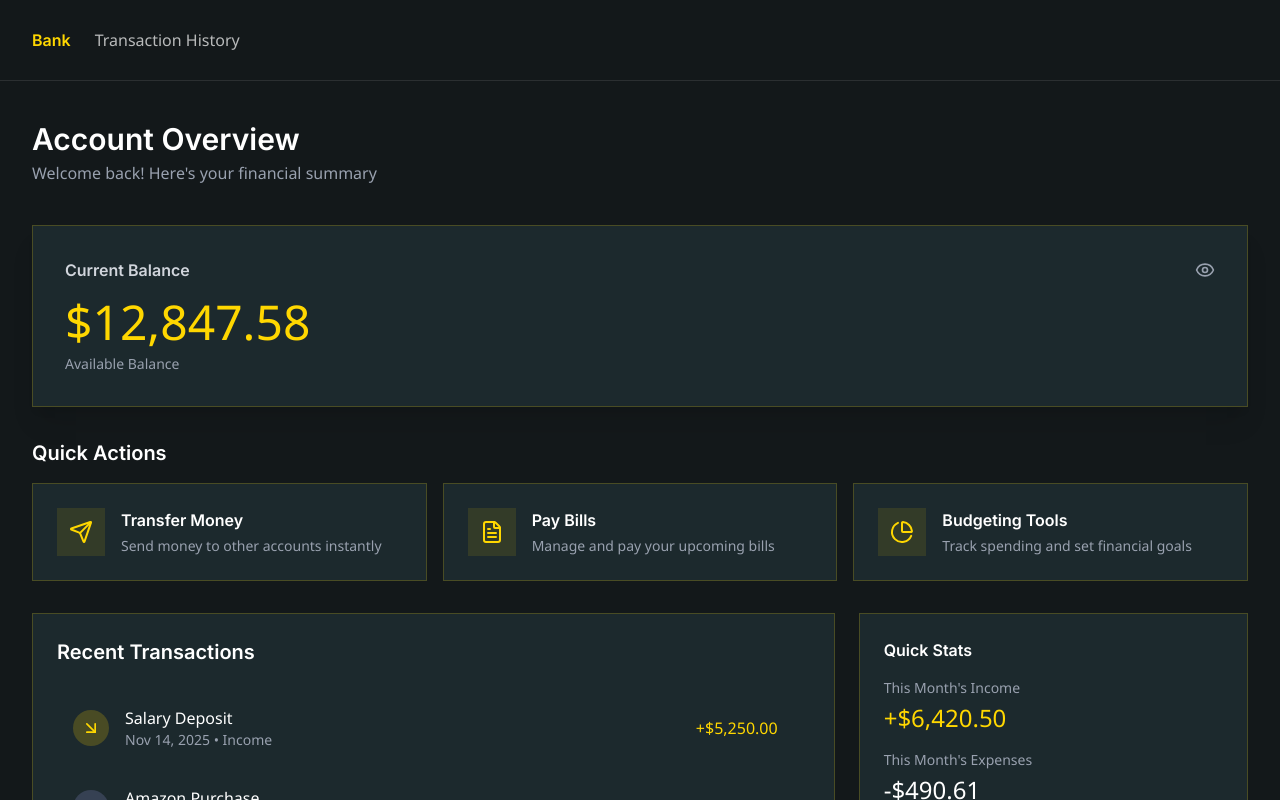
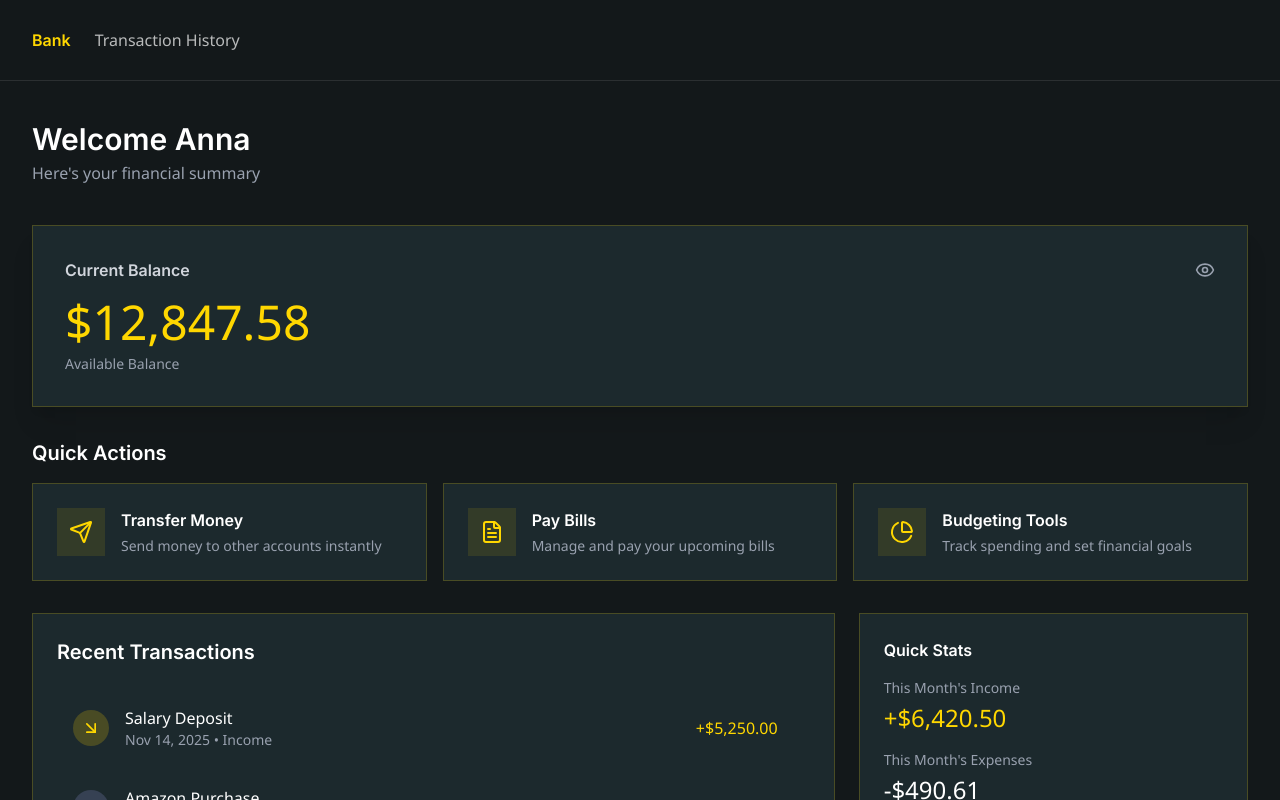
Before and after one commit to oynozan/banking-ai-agent, a Next.js app in the folder web/: page / in a window 1280 px wide. Shown: the top 800 px of the page. Built offline with nearby package versions, Linux system fonts and the light colour scheme.

Commit message:
dev indicator moved to left

```diff
--- a/web/next.config.ts
+++ b/web/next.config.ts
@@ -2,7 +2,7 @@ import type { NextConfig } from "next";
 
 const nextConfig: NextConfig = {
     devIndicators: {
-        position: "bottom-right",
+        position: "bottom-left",
     },
 };
 
--- a/web/src/app/(bank)/layout.tsx
+++ b/web/src/app/(bank)/layout.tsx
@@ -5,7 +5,7 @@ export default function BankLayout({ children }: { children: React.ReactNode })
     return (
         <AppWrapper>
             <Header />
-            <main className="min-h-screen py-8 px-4 sm:px-6 lg:px-8 max-w-7xl mx-auto">
+            <main className="min-h-[calc(100dvh-82px)] py-8 px-4 sm:px-6 lg:px-8 max-w-7xl mx-auto">
                 {children}
             </main>
         </AppWrapper>
--- a/web/src/components/App/Balance/BalanceCard.tsx
+++ b/web/src/components/App/Balance/BalanceCard.tsx
@@ -1,6 +1,7 @@
 "use client";
 
 import { useState } from "react";
+import { useUser } from "@/lib/states";
 import { Eye, EyeOff } from "lucide-react";
 
 interface BalanceCardProps {
@@ -8,14 +9,19 @@ interface BalanceCardProps {
 }
 
 export function BalanceCard({ balance }: BalanceCardProps) {
+    const { user } = useUser();
     const [showBalance, setShowBalance] = useState(true);
+
+    // if (!user) {
+    //     return null;
+    // }
 
     return (
         <>
             <div className="h-20 flex items-center gap-6 mb-8">
                 <div>
-                    <h1 className="text-3xl text-white mb-1">Account Overview</h1>
-                    <p className="text-gray-400">Welcome back! Here&#39;s your financial summary</p>
+                    <h1 className="text-3xl text-white mb-1">Welcome {user.name}</h1>
+                    <p className="text-gray-400">Here&#39;s your financial summary</p>
                 </div>
             </div>
             <div className="bg-card rounded-sm p-8 border border-[#FFD700]/20 shadow-xl">
--- a/web/src/components/App/Wrapper.tsx
+++ b/web/src/components/App/Wrapper.tsx
@@ -3,11 +3,11 @@
 import { useEffect } from "react";
 import { useRouter } from "next/navigation";
 
-import { userState } from "@/lib/states";
+import { useUser } from "@/lib/states";
 
 export default function Wrapper({ children }: { children: React.ReactNode }) {
     const router = useRouter();
-    const { user, state, setState, setUser } = userState();
+    const { user, state, setState, setUser } = useUser();
 
     useEffect(() => {
         if (!user && state === "not_logged_in" && typeof window !== "undefined") {
@@ -53,5 +53,9 @@ export default function Wrapper({ children }: { children: React.ReactNode }) {
         }
     }, [user]);
 
-    return <>{children}</>;
+    return (
+        <>
+            {children}
+        </>
+    );
 }
--- a/web/src/lib/states.ts
+++ b/web/src/lib/states.ts
@@ -1,11 +1,7 @@
 import { create } from "zustand";
+import type { IUser } from "./types";
 
 // Auth store
-interface IUser {
-    id: string;
-    name: string;
-}
-
 type UserState = "logged_in" | "loading" | "not_logged_in";
 
 interface IUserState {
@@ -16,9 +12,12 @@ interface IUserState {
     clearUser: () => void;
 }
 
-export const userState = create<IUserState>(set => ({
+export const useUser = create<IUserState>(set => ({
     state: "not_logged_in",
-    user: null,
+    user: {
+        name: "Anna",
+        id: "user-id",
+    },
     setUser: (user: IUser) => set({ user }),
     setState: (state: UserState) => set({ state }),
     clearUser: () => set({ user: null }),
--- a/web/src/lib/types.ts
+++ b/web/src/lib/types.ts
@@ -0,0 +1,4 @@
+export interface IUser {
+    id: string;
+    name: string;
+}
```
Also changed, not shown: web/src/app/(bank)/page.tsx (+5 -4 lines).
